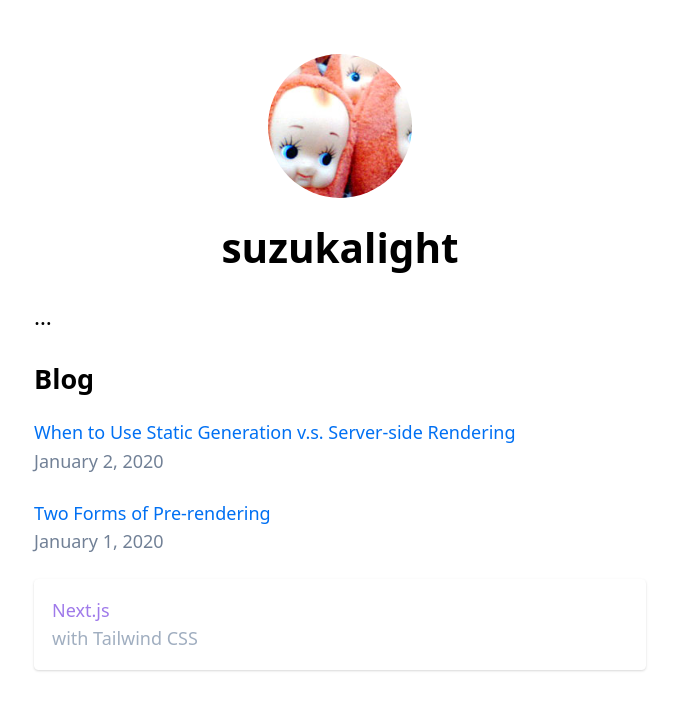
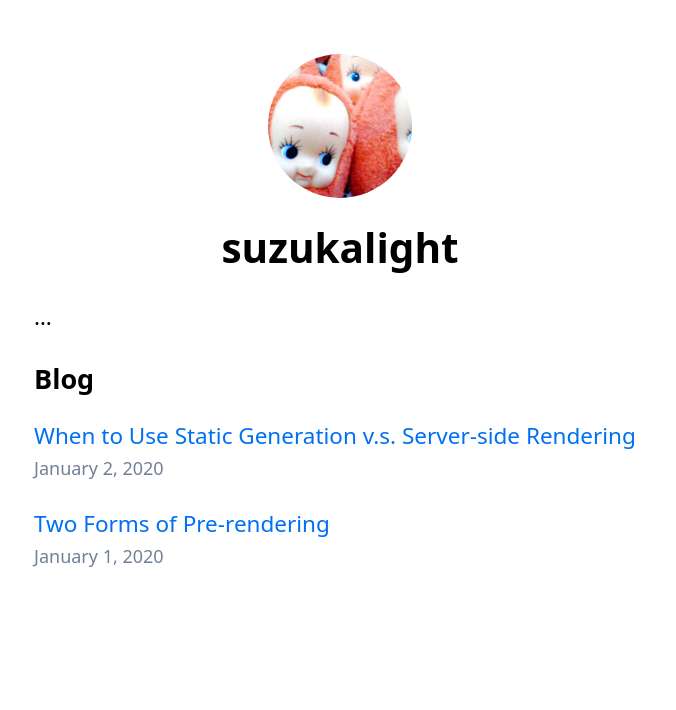
Before and after one commit to suzukalight/study-nextjs-tailwindcss-ssg, a Next.js app: page / in a window 1280 px wide. Shown: the top 710 px of the page, without its empty margins (300-976 px from the left). Built offline with nearby package versions, Linux system fonts and the light colour scheme.

Commit message:
Update [id].tsx styles

```diff
--- a/pages/index.tsx
+++ b/pages/index.tsx
@@ -31,11 +31,12 @@ const Home: FC<HomeProps> = ({ allPostsData }) => (
     <section className="text-xl">…</section>
     <section className="text-xl pt-1">
       <h2 className="text-2xl font-bold my-4">Blog</h2>
+
       <ul className="m-0 p-0">
         {allPostsData.map(({ id, date, title }) => (
           <li key={id} className="mb-5">
             <Link href="/posts/[id]" as={`/posts/${id}`}>
-              <a>{title}</a>
+              <a className="text-xl">{title}</a>
             </Link>
             <br />
             <small className="text-gray-600">
@@ -45,11 +46,6 @@ const Home: FC<HomeProps> = ({ allPostsData }) => (
         ))}
       </ul>
     </section>
-
-    <div className="p-4 shadow rounded bg-white">
-      <h1 className="text-purple-500 leading-normal">Next.js</h1>
-      <p className="text-gray-500">with Tailwind CSS</p>
-    </div>
   </Layout>
 );
 
--- a/pages/posts/[id].tsx
+++ b/pages/posts/[id].tsx
@@ -32,8 +32,8 @@ const Post: FC<PostProps> = ({ postData }) => (
     </Head>
 
     <article>
-      <h1>{postData.title}</h1>
-      <div>
+      <h1 className="text-3xl leading-tight font-extrabold my-4">{postData.title}</h1>
+      <div className="text-gray-600">
         <Date dateString={postData.date} />
       </div>
       <div dangerouslySetInnerHTML={{ __html: postData.contentHtml }} />
--- a/styles/index.css
+++ b/styles/index.css
@@ -21,3 +21,19 @@ img {
   max-width: 100%;
   display: block;
 }
+
+article p {
+  margin: 1em 0;
+}
+
+article ul {
+  display: block;
+  list-style-type: disc;
+  margin: 1em 0;
+  padding-left: 2.25em;
+}
+
+article li {
+  display: list-item;
+  text-align: match-parent;
+}
```
